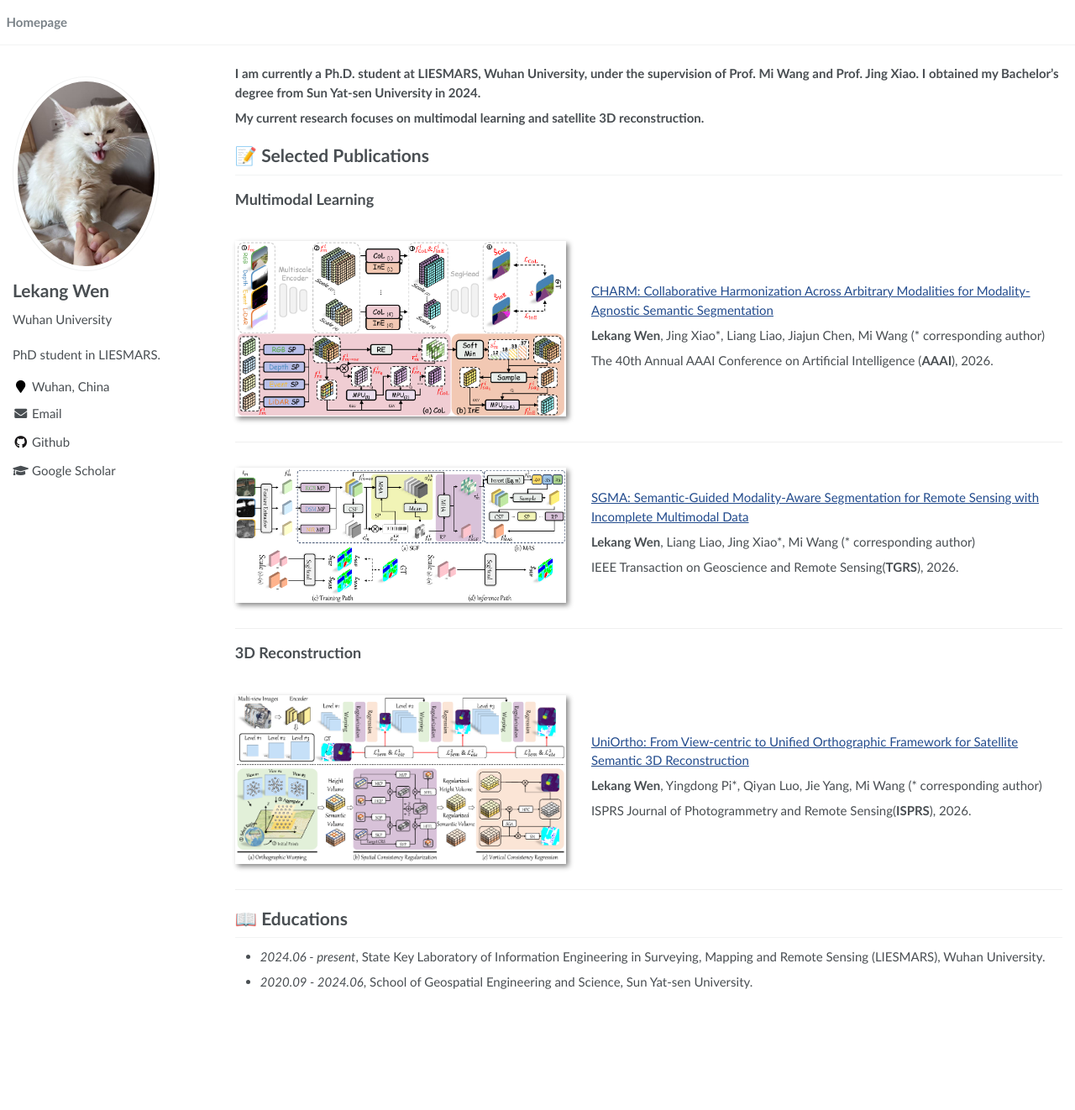
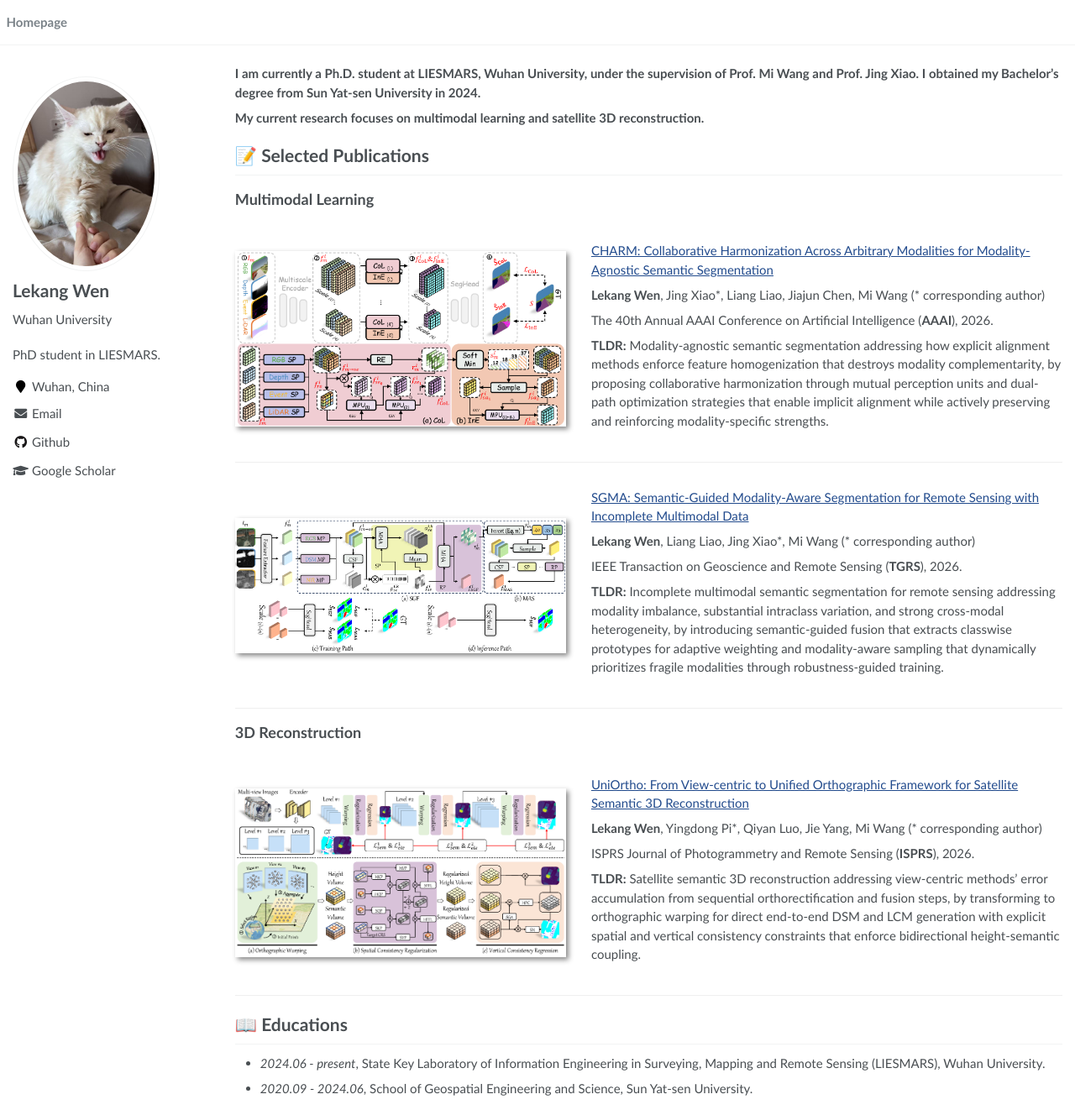
Before and after one commit to wenlk3/wenlk3.github.io, a Jekyll site: the page built from _pages/about.md, in a window 1280 px wide and 1322 px high. Shown: the whole window at 84% size. Built offline with Jekyll 4.4.1, drawn with Linux system fonts in a browser that asks for light colours.

Commit message:
Update TLDR

```diff
--- a/_pages/about.md
+++ b/_pages/about.md
@@ -33,6 +33,9 @@ redirect_from:
 **Lekang Wen**, Jing Xiao\*, Liang Liao, Jiajun Chen, Mi Wang (\* corresponding author)
 
 The 40th Annual AAAI Conference on Artificial Intelligence (**AAAI**), 2026.
+
+**TLDR:** Modality-agnostic semantic segmentation addressing how explicit alignment methods enforce feature homogenization that destroys modality complementarity, by proposing collaborative harmonization through mutual perception units and dual-path optimization strategies that enable implicit alignment while actively preserving and reinforcing modality-specific strengths.
+
 </div>
 </div>
 
@@ -43,7 +46,10 @@ The 40th Annual AAAI Conference on Artificial Intelligence (**AAAI**), 2026.
 
 **Lekang Wen**, Liang Liao, Jing Xiao\*, Mi Wang (\* corresponding author)
 
-IEEE Transaction on Geoscience and Remote Sensing(**TGRS**), 2026.
+IEEE Transaction on Geoscience and Remote Sensing (**TGRS**), 2026.
+
+**TLDR:** Incomplete multimodal semantic segmentation for remote sensing addressing modality imbalance, substantial intraclass variation, and strong cross-modal heterogeneity, by introducing semantic-guided fusion that extracts classwise prototypes for adaptive weighting and modality-aware sampling that dynamically prioritizes fragile modalities through robustness-guided training.
+
 </div>
 </div>
 
@@ -56,7 +62,10 @@ IEEE Transaction on Geoscience and Remote Sensing(**TGRS**), 2026.
 
 **Lekang Wen**, Yingdong Pi\*, Qiyan Luo, Jie Yang, Mi Wang (\* corresponding author)
 
-ISPRS Journal of Photogrammetry and Remote Sensing(**ISPRS**), 2026.
+ISPRS Journal of Photogrammetry and Remote Sensing (**ISPRS**), 2026.
+
+**TLDR:** Satellite semantic 3D reconstruction addressing view-centric methods' error accumulation from sequential orthorectification and fusion steps, by transforming to orthographic warping for direct end-to-end DSM and LCM generation with explicit spatial and vertical consistency constraints that enforce bidirectional height-semantic coupling.
+
 </div>
 </div>
 
```
